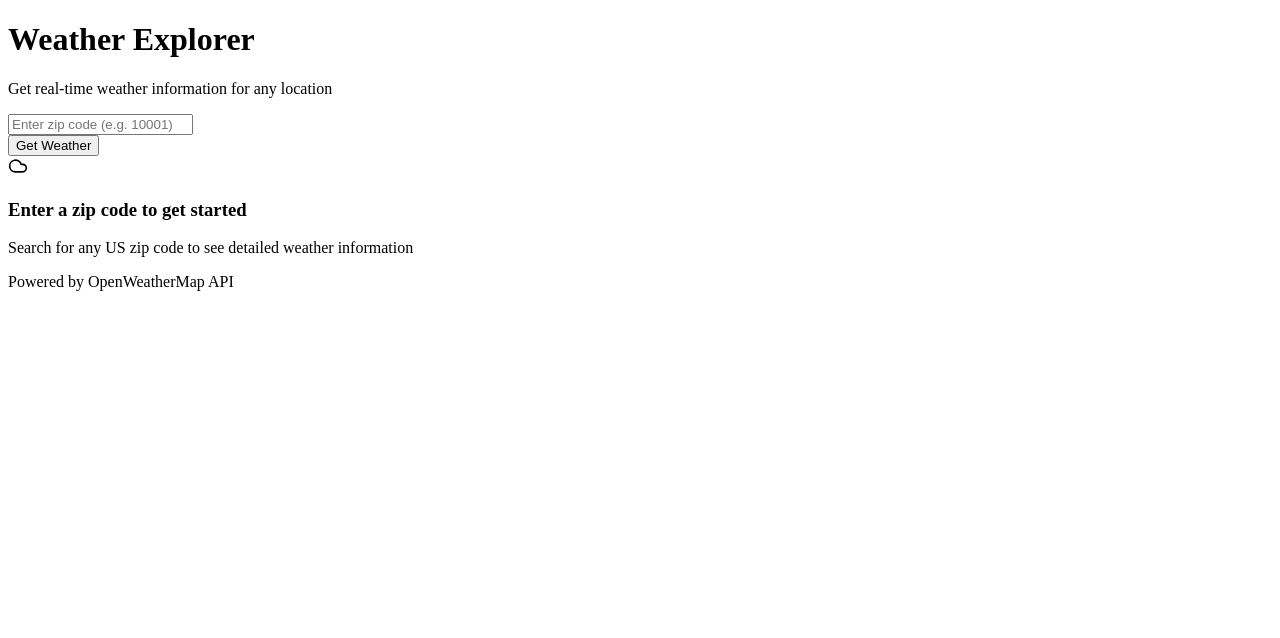
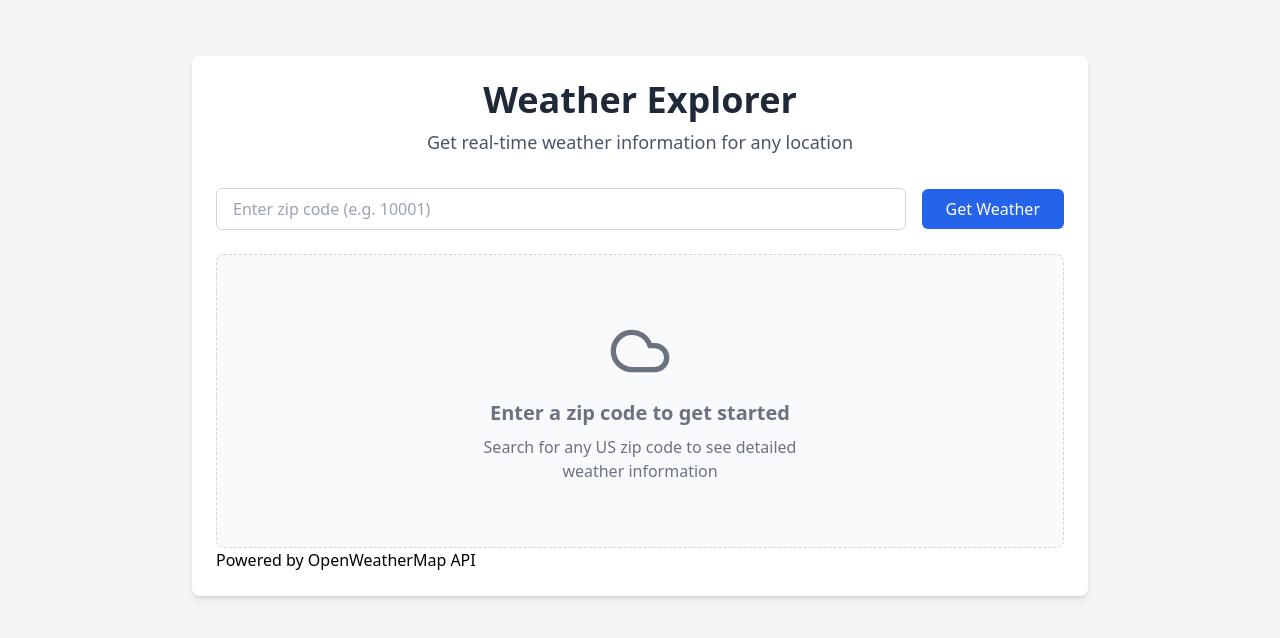
Before and after one commit to crwgrant/react_weather_app, a React (Vite) app in the folder frontend/: page / in a window 1280 px wide. Shown: the top 638 px of the page. Built offline with nearby package versions, Linux system fonts and the light colour scheme.

Commit message:
actually fixed styles

```diff
--- a/frontend/package.json
+++ b/frontend/package.json
@@ -10,7 +10,6 @@
     "preview": "vite preview"
   },
   "dependencies": {
-    "@tailwindcss/postcss": "^4.1.4",
     "react": "^19.0.0",
     "react-dom": "^19.0.0"
   },
@@ -25,8 +24,8 @@
     "eslint-plugin-react-hooks": "^5.2.0",
     "eslint-plugin-react-refresh": "^0.4.19",
     "globals": "^16.0.0",
-    "postcss": "^8.5.3",
-    "tailwindcss": "^4.1.4",
+    "postcss": "^8.5.1",
+    "tailwindcss": "^3.4.17",
     "vite": "^6.3.1"
   }
 }
--- a/frontend/src/App.jsx
+++ b/frontend/src/App.jsx
@@ -63,34 +63,36 @@ function App() {
   }
 
   return (
-    <div>
-      <div>
+    <div className="min-h-screen bg-gray-100 flex flex-col items-center p-4 font-sans">
+      <div className="w-full max-w-4xl bg-white rounded-lg shadow-md p-6 mt-10">
         {/* Header/Title */}
-        <div>
-          <h1>
+        <div className="text-center mb-8">
+          <h1 className="text-4xl font-bold text-gray-800 mb-2 my-debug-test">
             Weather Explorer
           </h1>
-          <p>Get real-time weather information for any location</p>
+          <p className="text-lg text-gray-600">Get real-time weather information for any location</p>
         </div>
 
         {/* Search Box */}
-        <div>
-          <form onSubmit={handleSubmit}>
-            <div>
+        <div className="mb-6">
+          <form onSubmit={handleSubmit} className="flex flex-col sm:flex-row gap-4 items-center justify-center">
+            <div className="flex-grow w-full sm:w-auto">
               <input
                 type="text"
                 id="zipcode"
                 value={zipcode}
                 onChange={(e) => setZipcode(e.target.value)}
                 placeholder="Enter zip code (e.g. 10001)"
+                className="w-full px-4 py-2 border border-gray-300 rounded-md focus:outline-none focus:ring-2 focus:ring-blue-500 transition duration-150"
               />
             </div>
             <button
               type="submit"
               disabled={loading}
+              className="w-full sm:w-auto px-6 py-2 bg-blue-600 text-white rounded-md hover:bg-blue-700 focus:outline-none focus:ring-2 focus:ring-blue-500 focus:ring-offset-2 disabled:opacity-50 disabled:cursor-not-allowed transition duration-150 flex items-center justify-center"
             >
               {loading ? (
-                <div></div>
+                <div className="animate-spin rounded-full h-5 w-5 border-t-2 border-b-2 border-white mr-2"></div>
               ) : null}
               {loading ? 'Searching...' : 'Get Weather'}
             </button>
@@ -99,50 +101,50 @@ function App() {
 
         {/* Error Message */}
         {error && !loading && (
-          <div>
-            <div>
-              <svg xmlns="http://www.w3.org/2000/svg" viewBox="0 0 20 20" fill="currentColor">
+          <div className="bg-red-100 border border-red-400 text-red-700 px-4 py-3 rounded relative mb-6" role="alert">
+            <div className="flex items-center">
+              <svg className="fill-current h-6 w-6 mr-4" xmlns="http://www.w3.org/2000/svg" viewBox="0 0 20 20" fill="currentColor">
                 <path fillRule="evenodd" d="M18 10a8 8 0 11-16 0 8 8 0 0116 0zm-7 4a1 1 0 11-2 0 1 1 0 012 0zm-1-9a1 1 0 00-1 1v4a1 1 0 102 0V6a1 1 0 00-1-1z" clipRule="evenodd" />
               </svg>
-              <p>{error}</p>
+              <p className="font-medium">{error}</p>
             </div>
           </div>
         )}
 
         {/* Weather Content */}
         {weatherData && !loading && (
-          <div>
+          <div className="animate-fade-in">
             {/* Location Header */}
             <LocationHeader name={weatherData.name} weather={weatherData.weather} />
 
             {/* Main Temperature */}
-            <div>
-              <div>
-                <h3>Current Temperature</h3>
-                <p>
+            <div className="bg-gradient-to-br from-blue-500 to-blue-700 text-white p-6 rounded-lg shadow-lg mb-6 text-center">
+              <div className="mb-4">
+                <h3 className="text-xl font-semibold mb-2 opacity-90">Current Temperature</h3>
+                <p className="text-6xl font-bold">
                   {Math.round(weatherData.main.temp)}°F
                 </p>
-                <p>
+                <p className="text-lg opacity-80">
                   Feels like {Math.round(weatherData.main.feels_like)}°F
                 </p>
-                <div>
-                  <div>
-                    <span>Min</span>
-                    <span>{Math.round(weatherData.main.temp_min)}°F</span>
+                <div className="flex justify-center items-center gap-6 mt-4 text-sm">
+                  <div className="text-center">
+                    <span className="block font-medium">Min</span>
+                    <span className="block opacity-90">{Math.round(weatherData.main.temp_min)}°F</span>
                   </div>
-                  <div></div>
-                  <div>
-                    <span>Max</span>
-                    <span>{Math.round(weatherData.main.temp_max)}°F</span>
+                  <div className="border-l border-white opacity-50 h-6"></div>
+                  <div className="text-center">
+                    <span className="block font-medium">Max</span>
+                    <span className="block opacity-90">{Math.round(weatherData.main.temp_max)}°F</span>
                   </div>
                 </div>
               </div>
             </div>
 
             {/* Weather Details Grid */}
-            <div>
+            <div className="grid grid-cols-1 sm:grid-cols-2 lg:grid-cols-3 gap-4">
               <WeatherCard
-                icon={<ThermometerIcon />}
+                icon={<ThermometerIcon className="w-6 h-6 text-blue-500" />}
                 title="Weather"
                 value={weatherData.weather[0]?.main}
                 subtitle={weatherData.weather[0]?.description}
@@ -150,7 +152,7 @@ function App() {
               />
 
               <WeatherCard
-                icon={<WindIcon />}
+                icon={<WindIcon className="w-6 h-6 text-blue-500" />}
                 title="Wind"
                 value={`${weatherData.wind.speed} mph`}
                 subtitle={`Direction: ${weatherData.wind.deg}°`}
@@ -158,28 +160,28 @@ function App() {
               />
 
               <WeatherCard
-                icon={<DropletIcon />}
+                icon={<DropletIcon className="w-6 h-6 text-blue-500" />}
                 title="Humidity"
                 value={`${weatherData.main.humidity}%`}
                 delay={300}
               />
 
               <WeatherCard
-                icon={<PressureIcon />}
+                icon={<PressureIcon className="w-6 h-6 text-blue-500" />}
                 title="Pressure"
                 value={`${weatherData.main.pressure} hPa`}
                 delay={400}
               />
 
               <WeatherCard
-                icon={<SunriseIcon />}
+                icon={<SunriseIcon className="w-6 h-6 text-yellow-500" />}
                 title="Sunrise"
                 value={formatUnixTimestamp(weatherData.sys.sunrise)}
                 delay={500}
               />
 
               <WeatherCard
-                icon={<SunsetIcon />}
+                icon={<SunsetIcon className="w-6 h-6 text-orange-500" />}
                 title="Sunset"
                 value={formatUnixTimestamp(weatherData.sys.sunset)}
                 delay={600}
@@ -190,11 +192,11 @@ function App() {
 
         {/* Empty State */}
         {isFirstLoad && !loading && !weatherData && !error && (
-          <div>
-            <div>
-              <CloudIcon />
-              <h3>Enter a zip code to get started</h3>
-              <p>
+          <div className="text-center py-16 px-6 bg-gray-50 rounded-lg border border-dashed border-gray-300">
+            <div className="flex flex-col items-center text-gray-500">
+              <CloudIcon className="w-16 h-16 mb-4" />
+              <h3 className="text-xl font-semibold mb-2">Enter a zip code to get started</h3>
+              <p className="text-base max-w-xs">
                 Search for any US zip code to see detailed weather information
               </p>
             </div>
--- a/frontend/src/components/Icons.jsx
+++ b/frontend/src/components/Icons.jsx
@@ -1,15 +1,15 @@
-export function ThermometerIcon() {
+export function ThermometerIcon({ className = '', ...props }) {
   return (
-    <svg xmlns="http://www.w3.org/2000/svg" width="20" height="20" viewBox="0 0 24 24" fill="none" stroke="currentColor" strokeWidth="2" strokeLinecap="round" strokeLinejoin="round">
+    <svg xmlns="http://www.w3.org/2000/svg" viewBox="0 0 24 24" fill="none" stroke="currentColor" strokeWidth="2" strokeLinecap="round" strokeLinejoin="round" className={`lucide lucide-thermometer ${className}`} {...props}>
       <path d="M14 4v10.54a4 4 0 1 1-4 0V4a2 2 0 0 1 4 0Z" />
       <path d="M12 9v5" />
     </svg>
   );
 }
 
-export function WindIcon() {
+export function WindIcon({ className = '', ...props }) {
   return (
-    <svg xmlns="http://www.w3.org/2000/svg" width="20" height="20" viewBox="0 0 24 24" fill="none" stroke="currentColor" strokeWidth="2" strokeLinecap="round" strokeLinejoin="round">
+    <svg xmlns="http://www.w3.org/2000/svg" viewBox="0 0 24 24" fill="none" stroke="currentColor" strokeWidth="2" strokeLinecap="round" strokeLinejoin="round" className={`lucide lucide-wind ${className}`} {...props}>
       <path d="M17.7 7.7a2.5 2.5 0 1 1 1.8 4.3H2" />
       <path d="M9.6 4.6A2 2 0 1 1 11 8H2" />
       <path d="M12.6 19.4A2 2 0 1 0 14 16H2" />
@@ -17,34 +17,34 @@ export function WindIcon() {
   );
 }
 
-export function CloudIcon() {
+export function CloudIcon({ className = '', ...props }) {
   return (
-    <svg xmlns="http://www.w3.org/2000/svg" width="20" height="20" viewBox="0 0 24 24" fill="none" stroke="currentColor" strokeWidth="2" strokeLinecap="round" strokeLinejoin="round">
+    <svg xmlns="http://www.w3.org/2000/svg" viewBox="0 0 24 24" fill="none" stroke="currentColor" strokeWidth="2" strokeLinecap="round" strokeLinejoin="round" className={`lucide lucide-cloud ${className}`} {...props}>
       <path d="M17.5 19H9a7 7 0 1 1 6.71-9h1.79a4.5 4.5 0 1 1 0 9Z" />
     </svg>
   );
 }
 
-export function DropletIcon() {
+export function DropletIcon({ className = '', ...props }) {
   return (
-    <svg xmlns="http://www.w3.org/2000/svg" width="20" height="20" viewBox="0 0 24 24" fill="none" stroke="currentColor" strokeWidth="2" strokeLinecap="round" strokeLinejoin="round">
+    <svg xmlns="http://www.w3.org/2000/svg" viewBox="0 0 24 24" fill="none" stroke="currentColor" strokeWidth="2" strokeLinecap="round" strokeLinejoin="round" className={`lucide lucide-droplet ${className}`} {...props}>
       <path d="M12 2.69l5.66 5.66a8 8 0 1 1-11.31 0z" />
     </svg>
   );
 }
 
-export function PressureIcon() {
+export function PressureIcon({ className = '', ...props }) {
   return (
-    <svg xmlns="http://www.w3.org/2000/svg" width="20" height="20" viewBox="0 0 24 24" fill="none" stroke="currentColor" strokeWidth="2" strokeLinecap="round" strokeLinejoin="round">
+    <svg xmlns="http://www.w3.org/2000/svg" viewBox="0 0 24 24" fill="none" stroke="currentColor" strokeWidth="2" strokeLinecap="round" strokeLinejoin="round" className={`lucide lucide-gauge ${className}`}>
       <path d="m12 14 4-4" />
       <path d="M3.34 19a10 10 0 1 1 17.32 0" />
     </svg>
   );
 }
 
-export function SunriseIcon() {
+export function SunriseIcon({ className = '', ...props }) {
   return (
-    <svg xmlns="http://www.w3.org/2000/svg" width="20" height="20" viewBox="0 0 24 24" fill="none" stroke="currentColor" strokeWidth="2" strokeLinecap="round" strokeLinejoin="round">
+    <svg xmlns="http://www.w3.org/2000/svg" viewBox="0 0 24 24" fill="none" stroke="currentColor" strokeWidth="2" strokeLinecap="round" strokeLinejoin="round" className={`lucide lucide-sunrise ${className}`} {...props}>
       <path d="M12 2v8" />
       <path d="m4.93 10.93 1.41 1.41" />
       <path d="M2 18h2" />
@@ -57,9 +57,9 @@ export function SunriseIcon() {
   );
 }
 
-export function SunsetIcon() {
+export function SunsetIcon({ className = '', ...props }) {
   return (
-    <svg xmlns="http://www.w3.org/2000/svg" width="20" height="20" viewBox="0 0 24 24" fill="none" stroke="currentColor" strokeWidth="2" strokeLinecap="round" strokeLinejoin="round">
+    <svg xmlns="http://www.w3.org/2000/svg" viewBox="0 0 24 24" fill="none" stroke="currentColor" strokeWidth="2" strokeLinecap="round" strokeLinejoin="round" className={`lucide lucide-sunset ${className}`} {...props}>
       <path d="M12 10V2" />
       <path d="m4.93 10.93 1.41 1.41" />
       <path d="M2 18h2" />
@@ -72,9 +72,9 @@ export function SunsetIcon() {
   );
 }
 
-export function SearchIcon() {
+export function SearchIcon({ className = '', ...props }) {
   return (
-    <svg xmlns="http://www.w3.org/2000/svg" width="20" height="20" viewBox="0 0 24 24" fill="none" stroke="currentColor" strokeWidth="2" strokeLinecap="round" strokeLinejoin="round">
+    <svg xmlns="http://www.w3.org/2000/svg" viewBox="0 0 24 24" fill="none" stroke="currentColor" strokeWidth="2" strokeLinecap="round" strokeLinejoin="round" className={`lucide lucide-search ${className}`} {...props}>
       <circle cx="11" cy="11" r="8" />
       <path d="m21 21-4.3-4.3" />
     </svg>
--- a/frontend/tailwind.config.js
+++ b/frontend/tailwind.config.js
@@ -7,12 +7,73 @@ export default {
   theme: {
     extend: {
       animation: {
-        fadeIn: 'fadeIn 0.8s ease-out forwards',
+        'fade-in': 'fadeIn 0.5s ease-out forwards',
+        'fade-in-up': 'fadeInUp 0.5s ease-out forwards',
+        // Weather icon animations
+        'scale-in-center': 'scaleInCenter 0.6s cubic-bezier(0.250, 0.460, 0.450, 0.940) both',
+        'slide-in-right': 'slideInRight 0.5s cubic-bezier(0.250, 0.460, 0.450, 0.940) both',
+        'slide-in-left': 'slideInLeft 0.5s cubic-bezier(0.250, 0.460, 0.450, 0.940) both',
+        'slide-in-top': 'slideInTop 0.5s cubic-bezier(0.250, 0.460, 0.450, 0.940) both',
+        'slide-in-bottom': 'slideInBottom 0.5s cubic-bezier(0.250, 0.460, 0.450, 0.940) both',
+        'bounce-in-bottom': 'bounceInBottom 1.1s both',
+        'vibrate-1': 'vibrate1 0.3s linear infinite both',
+        'swing-in-top-fwd': 'swingInTopFwd 0.5s cubic-bezier(0.175, 0.885, 0.320, 1.275) both',
+        'blur-in': 'blurIn 0.4s linear both',
       },
       keyframes: {
         fadeIn: {
-          'from': { opacity: '0', transform: 'translateY(-10px)' },
+          'from': { opacity: '0' },
+          'to': { opacity: '1' },
+        },
+        fadeInUp: {
+          'from': { opacity: '0', transform: 'translateY(20px)' },
           'to': { opacity: '1', transform: 'translateY(0)' },
+        },
+        // Weather icon keyframes
+        scaleInCenter: {
+          '0%': { transform: 'scale(0)', opacity: '1' },
+          '100%': { transform: 'scale(1)', opacity: '1' },
+        },
+        slideInRight: {
+          '0%': { transform: 'translateX(1000px)', opacity: '0' },
+          '100%': { transform: 'translateX(0)', opacity: '1' },
+        },
+        slideInLeft: {
+          '0%': { transform: 'translateX(-1000px)', opacity: '0' },
+          '100%': { transform: 'translateX(0)', opacity: '1' },
+        },
+        slideInTop: {
+          '0%': { transform: 'translateY(-1000px)', opacity: '0' },
+          '100%': { transform: 'translateY(0)', opacity: '1' },
+        },
+        slideInBottom: {
+          '0%': { transform: 'translateY(1000px)', opacity: '0' },
+          '100%': { transform: 'translateY(0)', opacity: '1' },
+        },
+        bounceInBottom: {
+          '0%': { transform: 'translateY(500px)', animationTimingFunction: 'ease-in', opacity: '0' },
+          '38%': { transform: 'translateY(0)', animationTimingFunction: 'ease-out', opacity: '1' },
+          '55%': { transform: 'translateY(65px)', animationTimingFunction: 'ease-in' },
+          '72%': { transform: 'translateY(0)', animationTimingFunction: 'ease-out' },
+          '81%': { transform: 'translateY(28px)', animationTimingFunction: 'ease-in' },
+          '90%': { transform: 'translateY(0)', animationTimingFunction: 'ease-out' },
+          '95%': { transform: 'translateY(8px)', animationTimingFunction: 'ease-in' },
+          '100%': { transform: 'translateY(0)', animationTimingFunction: 'ease-out' },
+        },
+        vibrate1: {
+          '0%, 100%': { transform: 'translate(0)' },
+          '20%': { transform: 'translate(-2px, 2px)' },
+          '40%': { transform: 'translate(-2px, -2px)' },
+          '60%': { transform: 'translate(2px, 2px)' },
+          '80%': { transform: 'translate(2px, -2px)' },
+        },
+        swingInTopFwd: {
+          '0%': { transform: 'rotateX(-100deg)', transformOrigin: 'top', opacity: '0' },
+          '100%': { transform: 'rotateX(0deg)', transformOrigin: 'top', opacity: '1' },
+        },
+        blurIn: {
+          '0%': { filter: 'blur(12px)', opacity: '0' },
+          '100%': { filter: 'blur(0)', opacity: '1' },
         },
       },
     },
--- a/frontend/vite.config.js
+++ b/frontend/vite.config.js
@@ -3,9 +3,12 @@ import react from '@vitejs/plugin-react'
 
 // https://vite.dev/config/
 export default defineConfig({
-  plugins: [react()],
+  plugins: [
+    react()
+  ],
   server: {
     port: 5173,
+    cors: true,
     proxy: {
       '/weather': {
         target: 'http://localhost:3000',
```
Also changed, not shown: frontend/postcss.config.js (+5 -5 lines), frontend/src/components/LocationHeader.jsx (+8 -8 lines), frontend/src/components/WeatherCard.jsx (+9 -6 lines), 1 other file (tests, documents, lock files or other folders).
